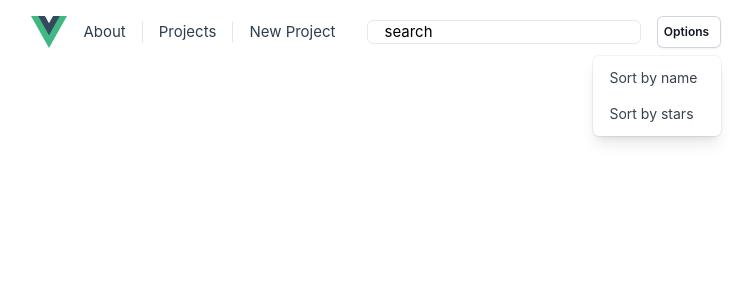
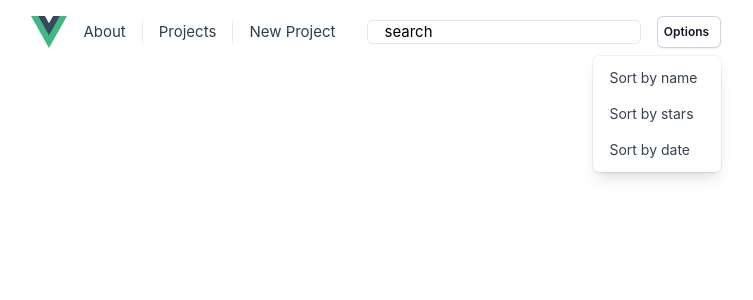
Before and after one commit to irex808/vue-test-2, a Vue app in the folder vue-searching/: page / in a window 1280 px wide. Both pictures are taken after a click on the button "Options". Shown: the top 300 px of the page, without its empty margins (264-1017 px from the left). Built offline with nearby package versions, Linux system fonts and the light colour scheme.

Commit message:
Sort by date

```diff
--- a/vue-searching/db.json
+++ b/vue-searching/db.json
@@ -29,13 +29,6 @@
       "id": 4
     },
     {
-      "name": "something",
-      "description": "anything",
-      "createdAt": "",
-      "stars": 50,
-      "id": 13
-    },
-    {
       "name": "aaaaa",
       "description": "anything",
       "createdAt": "2023-04-28",
@@ -48,20 +41,6 @@
       "createdAt": "2023-04-22",
       "stars": 75,
       "id": 15
-    },
-    {
-      "name": "something",
-      "description": "anything",
-      "createdAt": "",
-      "stars": 49,
-      "id": 16
-    },
-    {
-      "name": "something",
-      "description": "anything",
-      "createdAt": "",
-      "stars": 49,
-      "id": 17
     }
   ]
 }
--- a/vue-searching/src/components/projects/ProjectFilters.vue
+++ b/vue-searching/src/components/projects/ProjectFilters.vue
@@ -48,6 +48,17 @@ let store = useProjectStore()
               >Sort by stars</a
             >
           </MenuItem>
+
+          <MenuItem v-slot="{ active }" @click="store.sortByDate()">
+            <a
+              href="#"
+              :class="[
+                active ? 'bg-gray-100 text-gray-900' : 'text-gray-700',
+                'block px-4 py-2 text-sm'
+              ]"
+              >Sort by date</a
+            >
+          </MenuItem>
         </div>
       </MenuItems>
     </transition>
--- a/vue-searching/src/stores/ProjectStore.js
+++ b/vue-searching/src/stores/ProjectStore.js
@@ -81,6 +81,14 @@ export const useProjectStore = defineStore('projects', {
             return a
         },
 
+        sortByDate() {
+            const dates = this.searchProjects.sort(function (a, b) {
+                return Number(new Date(a.createdAt)) - Number(new Date(b.createdAt));
+            });
+            console.log(dates);
+            return dates;
+        },
+
         rateProject(id, stars) {
             let oldStars = this.projectsStars.find(project => { return project.id === id });
             if (oldStars.stars === stars) {
```
